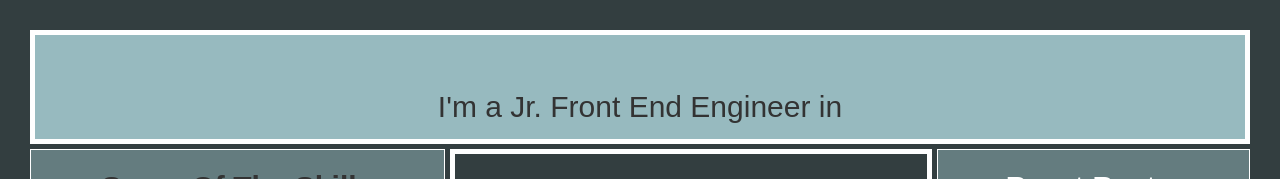
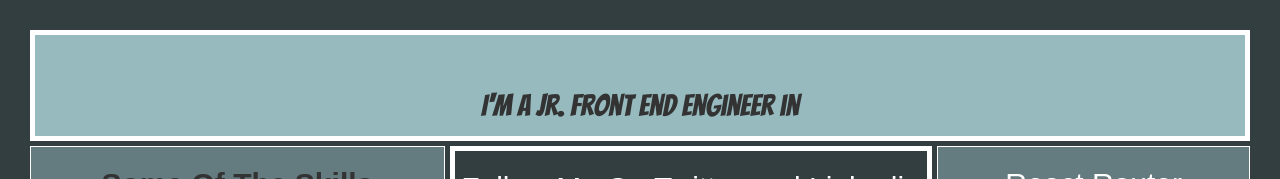
Before and after one commit to bdog72/Final_Portfolio_2017, a React app: page / in a window 1280 px wide. Shown: the top 179 px of the page. Built offline with nearby package versions, Linux system fonts and the light colour scheme; no server answers; a web font is replaced by a local one.

Commit message:
changed some fonts

```diff
--- a/src/components/App.js
+++ b/src/components/App.js
@@ -29,8 +29,8 @@ export default class App extends Component {
         <div className='image'>
           <Image src={this.state.imageURL} responsive circle />
         </div>
-        <p>{this.state.bio}</p>
-        <p>I'm a Jr. Front End Engineer in {this.state.location}</p>
+        <p className='bio'>{this.state.bio}</p>
+        <p className='bio'>I'm a Jr. Front End Engineer in {this.state.location}</p>
       </div>
       <div className='box sidebarL'>
         {/* <p>Some Of The Skills I Learned At <br /> <img src='https://www.theironyard.com/etc/designs/theironyard/icons/iron-yard-logo.svg' alt='' /></p> */}
--- a/src/index.html
+++ b/src/index.html
@@ -8,6 +8,8 @@
   <link rel="stylesheet" href="https://maxcdn.bootstrapcdn.com/bootstrap/latest/css/bootstrap.min.css">
   <link href="https://fonts.googleapis.com/css?family=Revalia" rel="stylesheet">
   <link href="https://fonts.googleapis.com/css?family=Passion+One" rel="stylesheet">
+  <link href="https://fonts.googleapis.com/css?family=Bangers" rel="stylesheet">
+  <link href="https://fonts.googleapis.com/css?family=Itim" rel="stylesheet">
 </head>
 <body>
   <!-- This HTML file is a template. You can add webfonts, meta tags,
--- a/src/styles/grid.scss
+++ b/src/styles/grid.scss
@@ -31,9 +31,12 @@
   background-color: #97babf;
 
   h1 {
-    font-size: 90px;
+    // font-size: 90px;
+    font-size: 8vw;
     text-align: center;
-    font-family: 'Passion One', cursive;
+    // font-family: 'Passion One', cursive;
+    // font-family: 'Bangers', cursive;
+    font-family: 'Itim', cursive;
   }
 
   .image {
@@ -47,6 +50,10 @@
     padding: 5px;
     margin: 10px;
   }
+}
+
+.bio {
+  font-family: 'Bangers', cursive;
 }
 
 .sidebarL {
```
